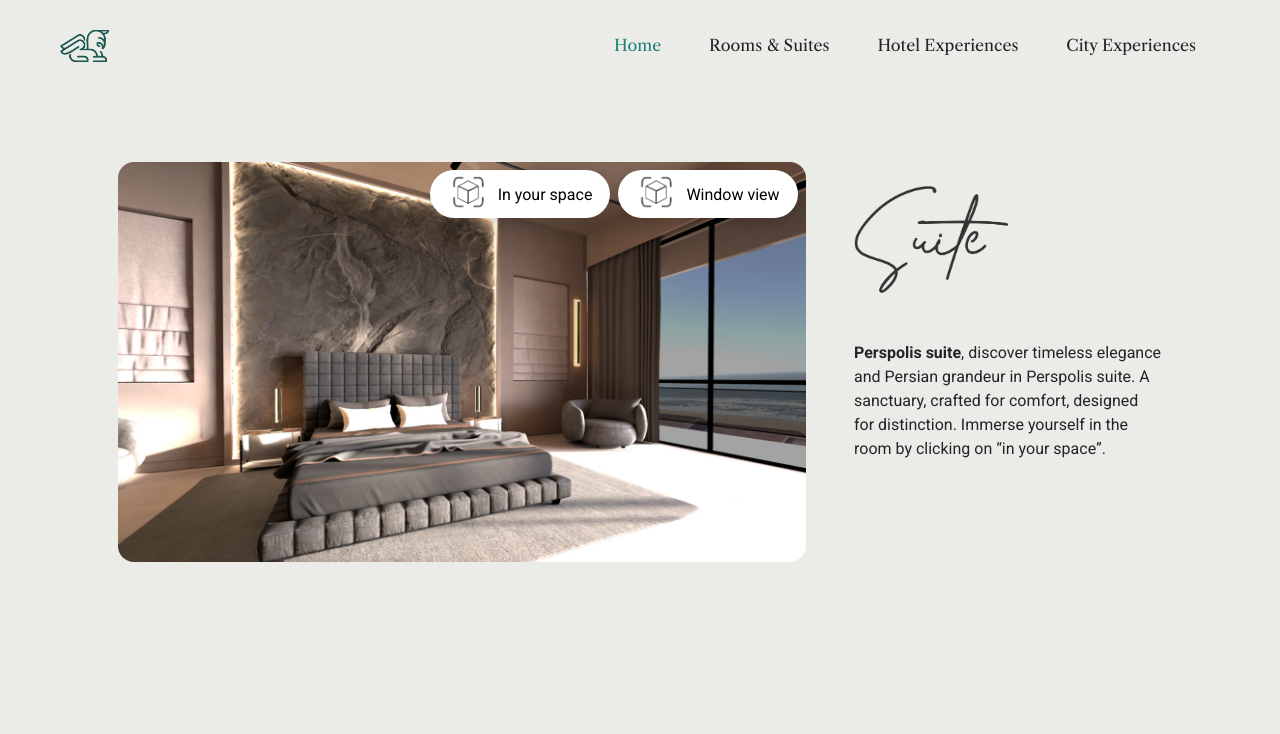
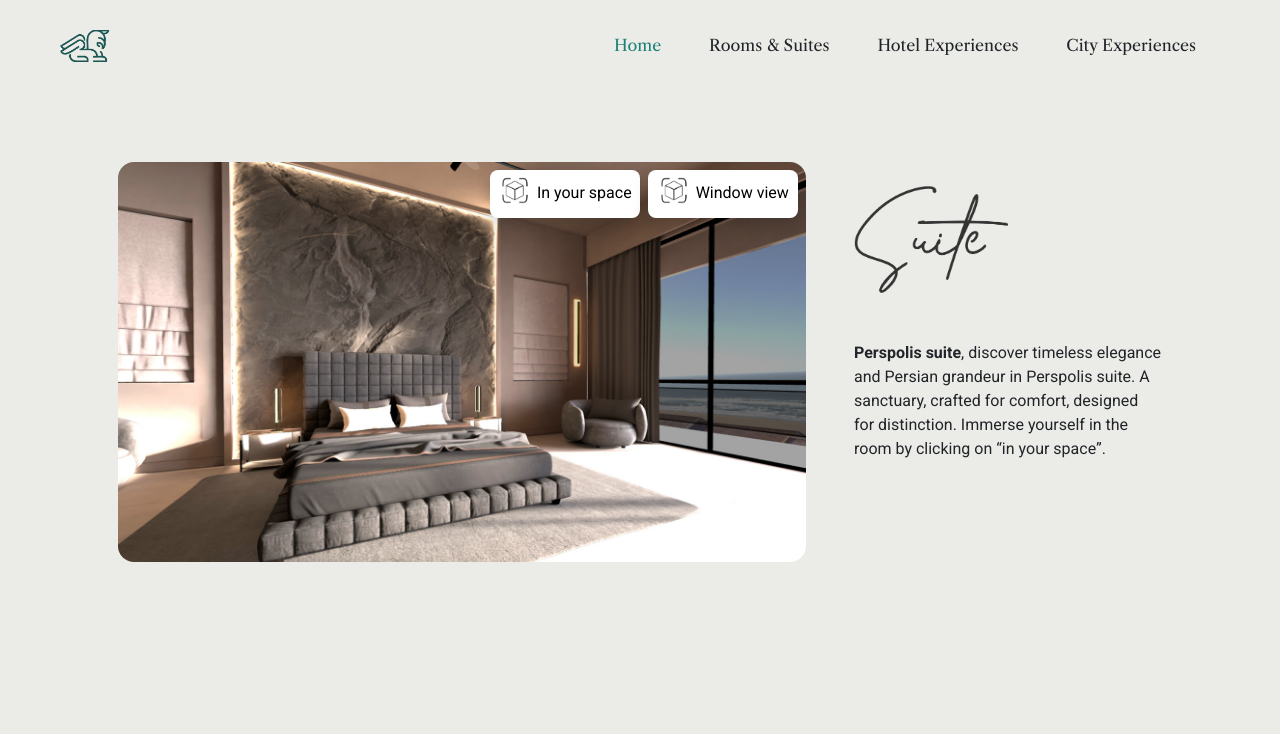
Before and after one commit to ilechang/Dariushhotel1, a React (Vite) app: page /room-details in a window 1280 px wide. Shown: the top 734 px of the page. Built offline with nearby package versions, Linux system fonts and the light colour scheme; a web font is replaced by a local one.

Commit message:
123456789

```diff
--- a/src/Footer.jsx
+++ b/src/Footer.jsx
@@ -6,10 +6,10 @@ const Footer = () => {
     <footer className="footer roboto p-5">
 
       <div className="container">
-      <div className="col-lg-2 mb-4">
-            <img src="/logo.svg" alt="Logo" width="50" />
-          </div>
-          <br />
+        <div className="col-lg-2 mb-4">
+          <img src="/logo.png" alt="Logo" width="50" />
+        </div>
+        <br />
         <div className="row">
           {/* Left Column - Logo & Navigation */}
 
--- a/src/RoomDetails.jsx
+++ b/src/RoomDetails.jsx
@@ -243,19 +243,19 @@ const RoomDetails = () => {
                                     />
                                     <div className="position-absolute top-0 end-0 m-2 d-flex gap-2">
                                         <button
-                                            className="border-0 bg-white rounded-pill shadow"
-                                            style={{ width: "180px", height: "48px" }}
+                                            className="border-0 bg-white rounded-3 shadow"
+                                            style={{ width: "150px", height: "48px" }}
                                             onClick={handleShowVR}
                                         >
-                                            <img src="/vr.png" alt="VR Icon" className="mb-2 me-2 w-25" />
+                                            <img src="/vr.png" alt="VR Icon" className="mb-2 me-1 w-25" />
                                             In your space
                                         </button>
                                         <button
-                                            className="border-0 bg-white rounded-pill shadow"
-                                            style={{ width: "180px", height: "48px" }}
+                                            className="border-0 bg-white rounded-3 shadow"
+                                            style={{ width: "150px", height: "48px" }}
                                             onClick={handleShowView}
                                         >
-                                            <img src="/vr.png" alt="VR Icon" className="mb-2 me-2 w-25" />
+                                            <img src="/vr.png" alt="VR Icon" className="mb-2 me-1 w-25" />
                                             Window view
                                         </button>
                                     </div>
@@ -284,13 +284,13 @@ const RoomDetails = () => {
                                         className="position-absolute"
                                         style={{
                                             top: "10px",
-                                            left: "95%",
+                                            left: "92%",
                                             transform: "translateX(-50%)",
                                             width: "40px",
                                             height: "40px",
                                             background: "rgba(255, 255, 255, 0.5)",
                                             border: "none",
-                                            borderRadius: "6px",
+                                            borderRadius: "10px",
                                             fontSize: "24px",
                                             display: "flex",
                                             alignItems: "center",
@@ -317,13 +317,13 @@ const RoomDetails = () => {
                                         className="position-absolute"
                                         style={{
                                             top: "10px",
-                                            left: "95%",
-                                            transform: "translateX(-50%)",
+                                            left: "90%",
+                                            transf10rm: "translateX(-50%)",
                                             width: "40px",
                                             height: "40px",
-                                            background: "rgba(55, 55, 55, 0.5)",
+                                            background: "rgba(255, 255,255, 0.5)",
                                             border: "none",
-                                            borderRadius: "6px",
+                                            borderRadius: "10px",
                                             fontSize: "24px",
                                             display: "flex",
                                             alignItems: "center",
--- a/src/VRScene.jsx
+++ b/src/VRScene.jsx
@@ -117,7 +117,7 @@ const VRScene = ({ setLoading, setShowVR, style = {} }) => {
                         display: "flex",
                         alignItems: "center",
                         justifyContent: "center",
-                        borderRadius: "6px",
+                        borderRadius: "10px",
                     }}
                 >
                     ⛶
--- a/src/ViewScene.jsx
+++ b/src/ViewScene.jsx
@@ -110,7 +110,7 @@ const ViewScene = ({ setShowView, style = {} }) => {
             display: "flex",
             alignItems: "center",
             justifyContent: "center",
-            borderRadius: "6px",
+            borderRadius: "10px",
         }}
     >
         ⛶
```
